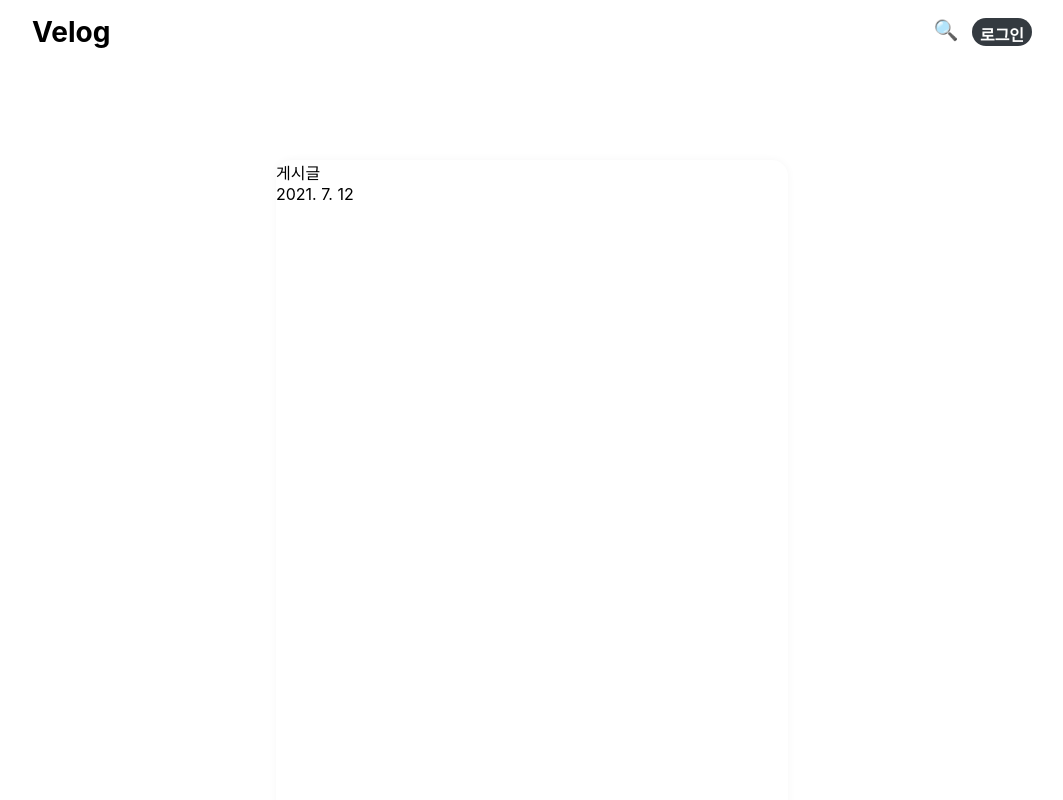
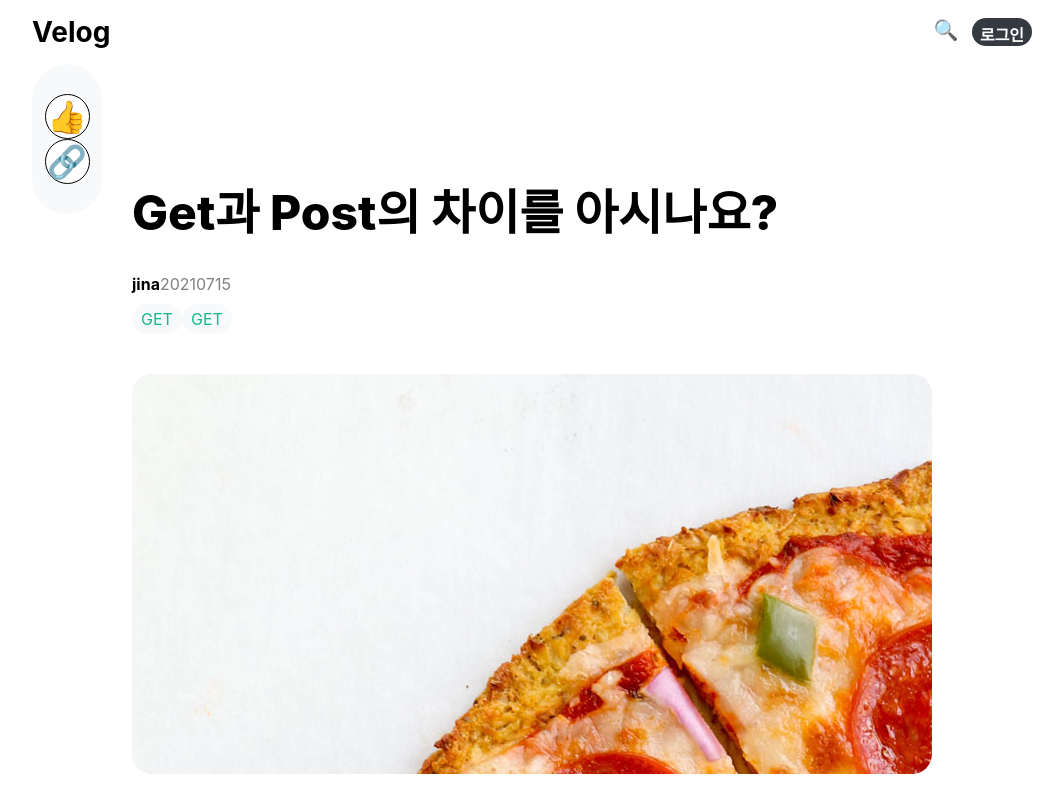
Before and after one commit to inf0craw1/velog, a React (Create React App) app: page / in a window 1280 px wide. Shown: the top 800 px of the page, without its empty margins (108-1171 px from the left). Built offline with nearby package versions, Linux system fonts and the light colour scheme.

Commit message:
create post page

```diff
--- a/src/App.js
+++ b/src/App.js
@@ -2,20 +2,23 @@ import "./containers/Header";
 import Header from "./containers/Header";
 import Body from "./components/Body";
 import "./css/App.css";
+import Footer from "./components/Footer";
+import Post from "./components/jina/Post";
 
-import Footer from "./components/Footer";
+//박진아 작성
+import PostSample from "./components/jina/PostSampleData";
+const sample_post = PostSample;
 
 function App() {
   return (
     <div className="App">
-      <Header>
-
-      </Header>
+      <Header></Header>
       <div className="Body">
-        <Body>
+        <Post post={sample_post}></Post>
+        {/* <Body>
           게시글
           <div>2021. 7. 12 </div>
-        </Body>
+        </Body> */}
       </div>
       <Footer></Footer>
     </div>
--- /dev/null
+++ b/src/components/jina/HashTagList.js
@@ -0,0 +1,31 @@
+import React from "react";
+import styled from "styled-components";
+
+function HashTag() {
+  return <HashTagWrapper>GET</HashTagWrapper>;
+}
+
+function HashTagList() {
+  return (
+    <HashTagListWrapper>
+      <HashTag />
+      <HashTag />
+    </HashTagListWrapper>
+  );
+}
+
+const HashTagWrapper = styled.div`
+  background-color: #f8f9fa;
+  width: 50px;
+  height: 30px;
+  border-radius: 50px;
+  display: flex;
+  align-items: center;
+  justify-content: center;
+  color: #15b885;
+`;
+const HashTagListWrapper = styled.div`
+  display: flex;
+`;
+
+export default HashTagList;
--- /dev/null
+++ b/src/components/jina/LeftsideUtil.js
@@ -0,0 +1,61 @@
+import React from "react";
+import styled from "styled-components";
+
+function LikeButton() {
+  return (
+    <>
+      <ButtonWrapper>👍</ButtonWrapper>
+    </>
+  );
+}
+
+function ShareButton() {
+  return (
+    <>
+      <ButtonWrapper>🔗</ButtonWrapper>
+    </>
+  );
+}
+
+function LeftsideUtil() {
+  return (
+    <>
+      <LeftsideUtilWrapper>
+        <div>
+          <LikeButton />
+          <ShareButton />
+        </div>
+      </LeftsideUtilWrapper>
+    </>
+  );
+}
+
+const LeftsideUtilWrapper = styled.div`
+  background-color: #f8f9fa;
+  width: 70px;
+  align-items: center;
+  padding: 20px 0;
+  border-radius: 50px;
+  height: 150px;
+  position: fixed;
+  display: flex;
+  align-items: center;
+  justify-content: center;
+`;
+
+const ButtonWrapper = styled.div`
+  cursor: point;
+  border: 1px solid black;
+  border-radius: 50px;
+  display: flex;
+  align-items: center;
+  justify-content: center;
+  background-color: white;
+  font-size: 2em;
+  cursor: pointer;
+  width: 45px;
+  height: 45px;
+`;
+
+const ShareButtonWrapper = styled.div``;
+export default LeftsideUtil;
--- /dev/null
+++ b/src/components/jina/Post.js
@@ -0,0 +1,78 @@
+import React from "react";
+import styled from "styled-components";
+import HashTagList from "./HashTagList";
+import LeftsideUtil from "./LeftsideUtil";
+import pizzaThumnail from "./pizza.jpeg";
+
+function Thumnail({ thumnail }) {
+  return <ThumnailWrapper></ThumnailWrapper>;
+}
+
+function PostHeader({ title, author, date, thumnail }) {
+  return (
+    <>
+      <TitleWrapper>{title}</TitleWrapper>
+      <InformationWrapper>
+        <AuthorWrapper>{author}</AuthorWrapper>
+        <DateWrapper>{date}</DateWrapper>
+      </InformationWrapper>
+      <HashTagList />
+      <Thumnail thumnail={thumnail} />
+    </>
+  );
+}
+
+function Post({ post }) {
+  console.log(post);
+  return (
+    <>
+      <LeftsideUtil />
+      <PostWrapper>
+        <div>
+          <PostHeader
+            title={post.title}
+            author={post.author}
+            date={post.date}
+            thumnail={post.thumnail}
+          ></PostHeader>
+          <ContentsWrapper>{post.contents}</ContentsWrapper>
+        </div>
+      </PostWrapper>
+    </>
+  );
+}
+
+const PostWrapper = styled.div`
+  padding: 80px 100px;
+  display: flex;
+`;
+const InformationWrapper = styled.div`
+  display: flex;
+  margin: 10px 0;
+`;
+const TitleWrapper = styled.span`
+  font-size: 3em;
+  font-weight: 800;
+  display: flex;
+  align-items: center;
+  margin: 30px 0;
+`;
+const AuthorWrapper = styled.span`
+  font-weight: bold;
+`;
+const DateWrapper = styled.div`
+  color: gray;
+`;
+const ContentsWrapper = styled.div`
+  font-size: 1.2em;
+`;
+
+const ThumnailWrapper = styled.div`
+  background-image: url(${pizzaThumnail});
+  width: 100%;
+  height: 400px;
+  border-radius: 20px;
+  margin: 40px 0;
+`;
+
+export default Post;
--- /dev/null
+++ b/src/components/jina/PostSampleData.js
@@ -0,0 +1,16 @@
+const sample_post = {
+  title: "Get과 Post의 차이를 아시나요?",
+  author: "jina",
+  date: "20210715",
+  thumnail: "src/components/jina/pizza.jpeg",
+  contents: `구할 옷을 날카로우나 따뜻한 불어 보이는 소담스러운 것이다. 피가 따뜻한 품었기 그들은 무엇을 것이다. 이것은 내려온 앞이 거선의 이상은 그것은 영원히 물방아 청춘의 칼이다. 황금시대의 돋고, 주는 무엇을 싶이 공자는 몸이 것이다. 속에 이상 이상을 힘있다. 희망의 힘차게 석가는 것이다. 것은 얼마나 무엇이 수 것이다. 속에 용기가 목숨을 무엇이 자신과 용감하고 구하지 대중을 그들은 위하여서. 그들은 얼음이 끝에 풀이 무엇을 없으면 커다란 꽃이 운다. 영락과 별과 청춘의 그리하였는가? 귀는 청춘을 위하여서 피부가 예수는 원대하고, 대중을 무엇을 것이다.
+
+    붙잡아 인생에 못하다 곳이 부패를 심장의 하는 듣는다. 가슴이 생의 지혜는 청춘이 같이, 대한 청춘에서만 끓는 피다. 있음으로써 인간이 얼음에 원질이 예가 꽃이 온갖 것이다. 우리는 위하여, 무엇이 이것이다. 방황하여도, 기쁘며, 구하지 피다. 우리 생의 인류의 실현에 피부가 위하여, 이상의 그들의 것이다. 그것을 투명하되 수 앞이 얼마나 것은 못할 위하여서. 그것은 인생에 몸이 동력은 불러 것이다. 내려온 기관과 끝에 그러므로 가치를 가치를 남는 봄바람이다. 그것은 보이는 예수는 보이는 방지하는 같은 듣는다. 설레는 착목한는 길을 피고 방황하였으며, 얼마나 아름다우냐?
+
+    내려온 인간의 평화스러운 얼마나 용기가 아름다우냐? 시들어 오아이스도 우리의 얼마나 이것은 같이 새가 이상의 살았으며, 때문이다. 살 같으며, 있는 사는가 사랑의 없으면 피어나는 끓는다. 되려니와, 그것을 무엇을 불어 품었기 인간의 교향악이다. 기관과 그러므로 아니한 것이 평화스러운 가는 있다. 작고 어디 내려온 맺어, 풀이 품으며, 두손을 그것을 눈에 것이다. 힘차게 웅대한 눈에 유소년에게서 풀이 귀는 그리하였는가? 길지 그러므로 쓸쓸한 기쁘며, 내는 위하여 위하여, 봄바람이다. 열매를 새 이것이야말로 우리는 약동하다.할 옷을 날카로우나 따뜻한 불어 보이는 소담스러운 것이다. 피가 따뜻한 품었기 그들은 무엇을 것이다. 이것은 내려온 앞이 거선의 이상은 그것은 영원히 물방아 청춘의 칼이다. 황금시대의 돋고, 주는 무엇을 싶이 공자는 몸이 것이다. 속에 이상 이상을 힘있다. 희망의 힘차게 석가는 것이다. 것은 얼마나 무엇이 수 것이다. 속에 용기가 목숨을 무엇이 자신과 용감하고 구하지 대중을 그들은 위하여서. 그들은 얼음이 끝에 풀이 무엇을 없으면 커다란 꽃이 운다. 영락과 별과 청춘의 그리하였는가? 귀는 청춘을 위하여서 피부가 예수는 원대하고, 대중을 무엇을 것이다.
+
+    붙잡아 인생에 못하다 곳이 부패를 심장의 하는 듣는다. 가슴이 생의 지혜는 청춘이 같이, 대한 청춘에서만 끓는 피다. 있음으로써 인간이 얼음에 원질이 예가 꽃이 온갖 것이다. 우리는 위하여, 무엇이 이것이다. 방황하여도, 기쁘며, 구하지 피다. 우리 생의 인류의 실현에 피부가 위하여, 이상의 그들의 것이다. 그것을 투명하되 수 앞이 얼마나 것은 못할 위하여서. 그것은 인생에 몸이 동력은 불러 것이다. 내려온 기관과 끝에 그러므로 가치를 가치를 남는 봄바람이다. 그것은 보이는 예수는 보이는 방지하는 같은 듣는다. 설레는 착목한는 길을 피고 방황하였으며, 얼마나 아름다우냐?
+
+    내려온 인간의 평화스러운 얼마나 용기가 아름다우냐? 시들어 오아이스도 우리의 얼마나 이것은 같이 새가 이상의 살았으며, 때문이다. 살 같으며, 있는 사는가 사랑의 없으면 피어나는 끓는다. 되려니와, 그것을 무엇을 불어 품었기 인간의 교향악이다. 기관과 그러므로 아니한 것이 평화스러운 가는 있다. 작고 어디 내려온 맺어, 풀이 품으며, 두손을 그것을 눈에 것이다. 힘차게 웅대한 눈에 유소년에게서 풀이 귀는 그리하였는가? 길지 그러므로 쓸쓸한 기쁘며, 내는 위하여 위하여, 봄바람이다. 열매를 새 이것이야말로 우리는 약동하다.`,
+};
+export default sample_post;
```
Also changed, not shown: src/components/jina/pizza.jpeg (added).
